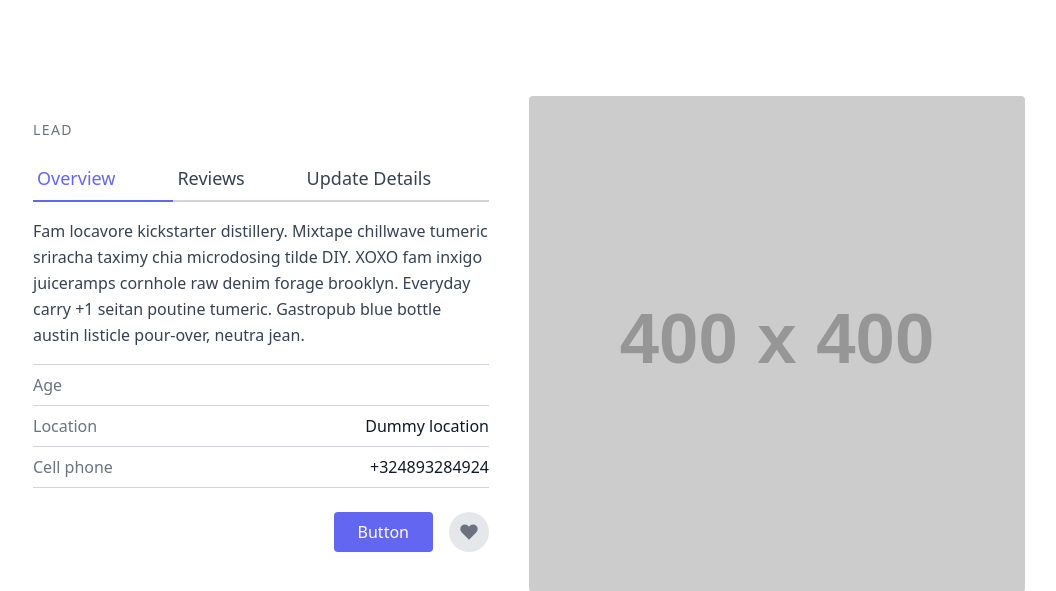
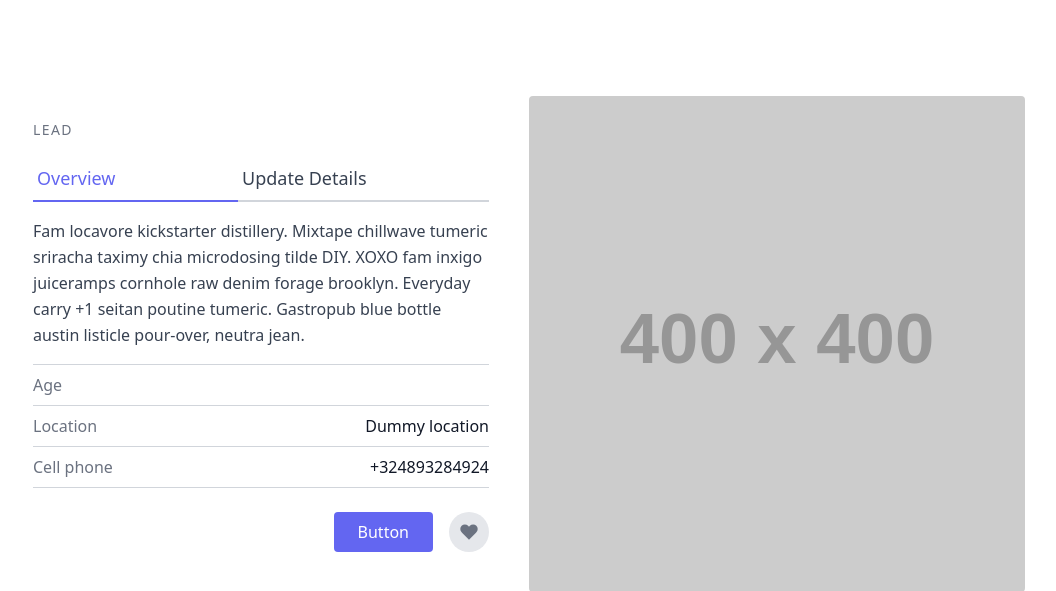
Before and after one commit to Murshid-123/CRM-project-python-django, a Django app: template leads/templates/leads/lead_detail.html in a window 1280 px wide. Shown: the part 82-673 px from the top of the page, without its empty margins (111-1167 px from the left). Run offline with Django 4.2, Linux system fonts and the light colour scheme; the template is opened without the code that fills it, so the values that code supplies are empty; grey boxes labelled with a size stand in for pictures from a placeholder-image service; parts of the project's set-up code (start-up, migrations or seed data) failed here and were passed over; some libraries are stand-ins or nearby versions.

Commit message:
modified:   leads/templates/leads/lead_detail.html modified:   leads/templates/leads/lead_update.html

```diff
--- a/leads/templates/leads/lead_detail.html
+++ b/leads/templates/leads/lead_detail.html
@@ -12,9 +12,7 @@
                 <a href="{% url 'leads:lead-detail' lead.pk %}" class="flex-grow text-indigo-500 border-b-2 border-indigo-500 py-2 text-lg px-1">
                     Overview
                 </a>
-                <a class="flex-grow border-b-2 border-gray-300 py-2 text-lg px-1">
-                    Reviews
-                </a>
+
                 <a href="{% url 'leads:lead-update' lead.pk %}" class="flex-grow border-b-2 border-gray-300 py-2 text-lg px-1">
                     Update Details
                 </a>
--- a/leads/templates/leads/lead_update.html
+++ b/leads/templates/leads/lead_update.html
@@ -12,9 +12,7 @@
                 <a href="{% url 'leads:lead-detail' lead.pk %}" class="flex-grow border-b-2 border-gray-300 py-2 text-lg px-1">
                     Overview
                 </a>
-                <a class="flex-grow border-b-2 border-gray-300 py-2 text-lg px-1">
-                    Reviews
-                </a>
+
                 <a href="{% url 'leads:lead-update' lead.pk %}" class="flex-grow text-indigo-500 border-b-2 border-indigo-500 py-2 text-lg px-1">
                     Update Details
                 </a>
```
